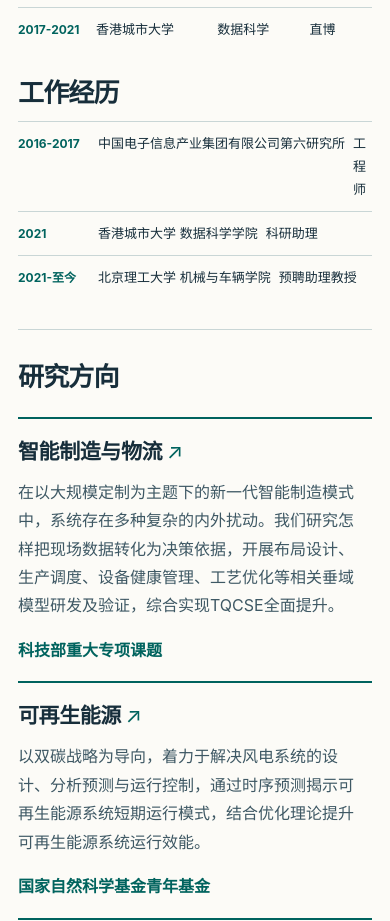
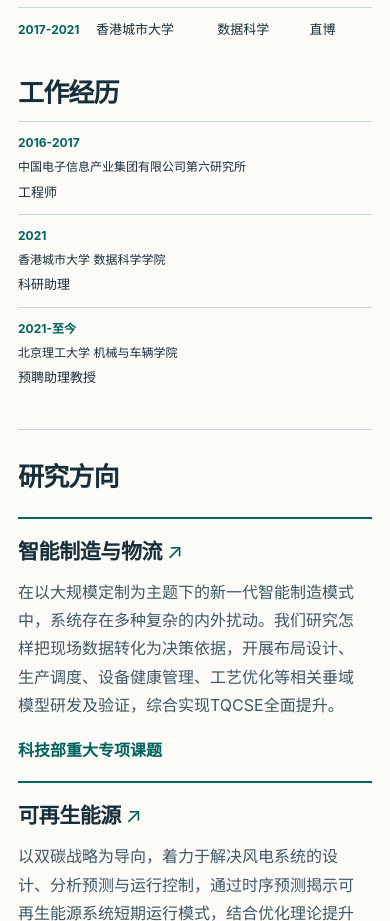
Before and after one commit to xliukane-lab/xliukane-lab.github.io, a plain HTML site: page index.html in a window 390 px wide. Shown: the part 1026-1947 px from the top of the page. Drawn offline with Linux system fonts and the light colour scheme.

Commit message:
Keep full employer names visible on mobile

```diff
--- a/assets/style.css
+++ b/assets/style.css
@@ -147,8 +147,8 @@ footer { background:#173734; color:#eff6ef; padding:28px 0; }footer .wrap { disp
  .experience-grid{grid-template-columns:1fr;gap:24px}.experience-grid h2{font-size:26px}
  .experience-grid .experience-row{gap:6px;font-size:13px}
  .experience-grid .education-row{grid-template-columns:72px minmax(0,1.2fr) minmax(0,.9fr) minmax(0,.65fr)}
- .experience-grid .work-row{grid-template-columns:72px max-content minmax(0,1fr);gap:8px}
- .experience-grid .work-row .employer{font-size:13px}
+ .experience-grid .work-row{grid-template-columns:minmax(0,1fr);gap:3px}
+ .experience-grid .work-row .employer{font-size:12px}
  .alumni-table th:first-child,.alumni-table td:first-child{width:76px}.alumni-table th:nth-child(2),.alumni-table td:nth-child(2){width:92px}
  .alumni-table th,.alumni-table td{padding:8px 6px 8px 0;font-size:13px}
  .cohort ul{gap:0}.cohort li{grid-template-columns:70px minmax(0,1fr);gap:10px;padding:7px 0}
```
